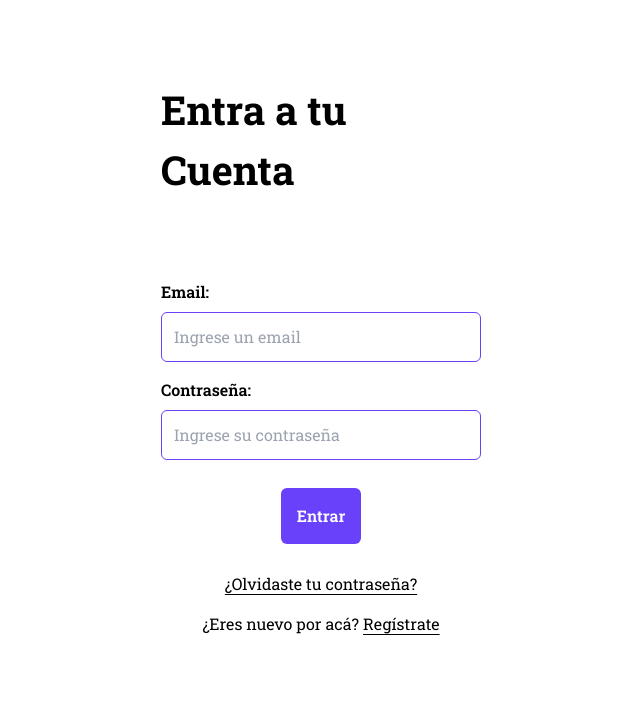
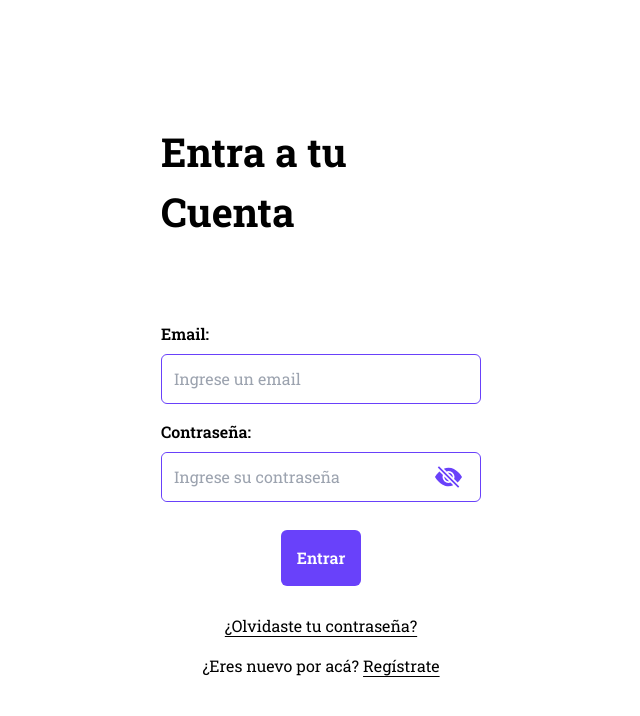
Before and after one commit to lucasRivera21/gymRoutines, a React (Vite) app in the folder client/: page / in a window 1280 px wide. Shown: the top 716 px of the page, without its empty margins (319-959 px from the left). Built offline with nearby package versions, Linux system fonts and the light colour scheme.

Commit message:
password style add

```diff
--- a/client/package.json
+++ b/client/package.json
@@ -12,7 +12,8 @@
   "dependencies": {
     "formik": "^2.4.5",
     "react": "^18.2.0",
-    "react-dom": "^18.2.0"
+    "react-dom": "^18.2.0",
+    "react-icons": "^4.11.0"
   },
   "devDependencies": {
     "@types/react": "^18.2.15",
--- a/client/src/pages/Login.jsx
+++ b/client/src/pages/Login.jsx
@@ -1,8 +1,14 @@
-import React from 'react'
+import React, { useState } from 'react'
+import { BsFillEyeFill, BsFillEyeSlashFill } from "react-icons/bs";
+
 
 function Login() {
+
+  const [showPassword, setShowPassword] = useState(false)
+
   return (
-    <div className="max-w-xs  mx-auto mt-20 ">
+    <div className=' w-screen h-screen flex justify-center items-center'>
+      <div className="max-w-xs  h-auto ">
         <h1 className="text-[2.5rem] font-bold mb-20">
           Entra a tu Cuenta
         </h1>
@@ -12,8 +18,11 @@ function Login() {
           <input type="email" name="email" id="email" placeholder='Ingrese un email' className='mb-4 border-violet rounded-md border p-3 focus:outline-none focus:ring-1 focus:ring-violet' />
 
           <label htmlFor="password" className='text-base font-semibold mb-2'>Contraseña:</label>
-        <input type="password" name="password" id="password" placeholder='Ingrese su contraseña' className=' border-violet rounded-md border mb-7 p-3   focus:outline-none focus:ring-1 focus:ring-violet' />
+          <div className='flex items-center mb-7 border-violet rounded-md border pr-[18px] focus-within:ring-1 focus-within:ring-violet'>
+            <input type={showPassword ? 'text' : 'password'} name="password" id="password" placeholder='Ingrese su contraseña' className='p-3  w-full outline-none rounded-md ' />
+            {showPassword ? <BsFillEyeFill className=' text-violet text-3xl cursor-pointer' onClick={() => setShowPassword(!showPassword)} /> : <BsFillEyeSlashFill className=' text-violet text-3xl cursor-pointer' onClick={() => setShowPassword(!showPassword)} />}
 
+          </div>
           <button type="submit" className='font-semibold text-base bg-violet p-4 rounded-md text-white w-auto mx-auto hover:opacity-80'>Entrar</button>
         </form>
 
@@ -22,6 +31,8 @@ function Login() {
           <p className="mr-1 font-normal">¿Eres nuevo por acá?</p><a href="" className="font-normal underline underline-offset-4">Regístrate</a>
         </div>
       </div>
+    </div>
+
 
   )
 }
```
Also changed, not shown: 1 other file (tests, documents, lock files or other folders). Lines whose indentation alone changed are shown as unchanged.
